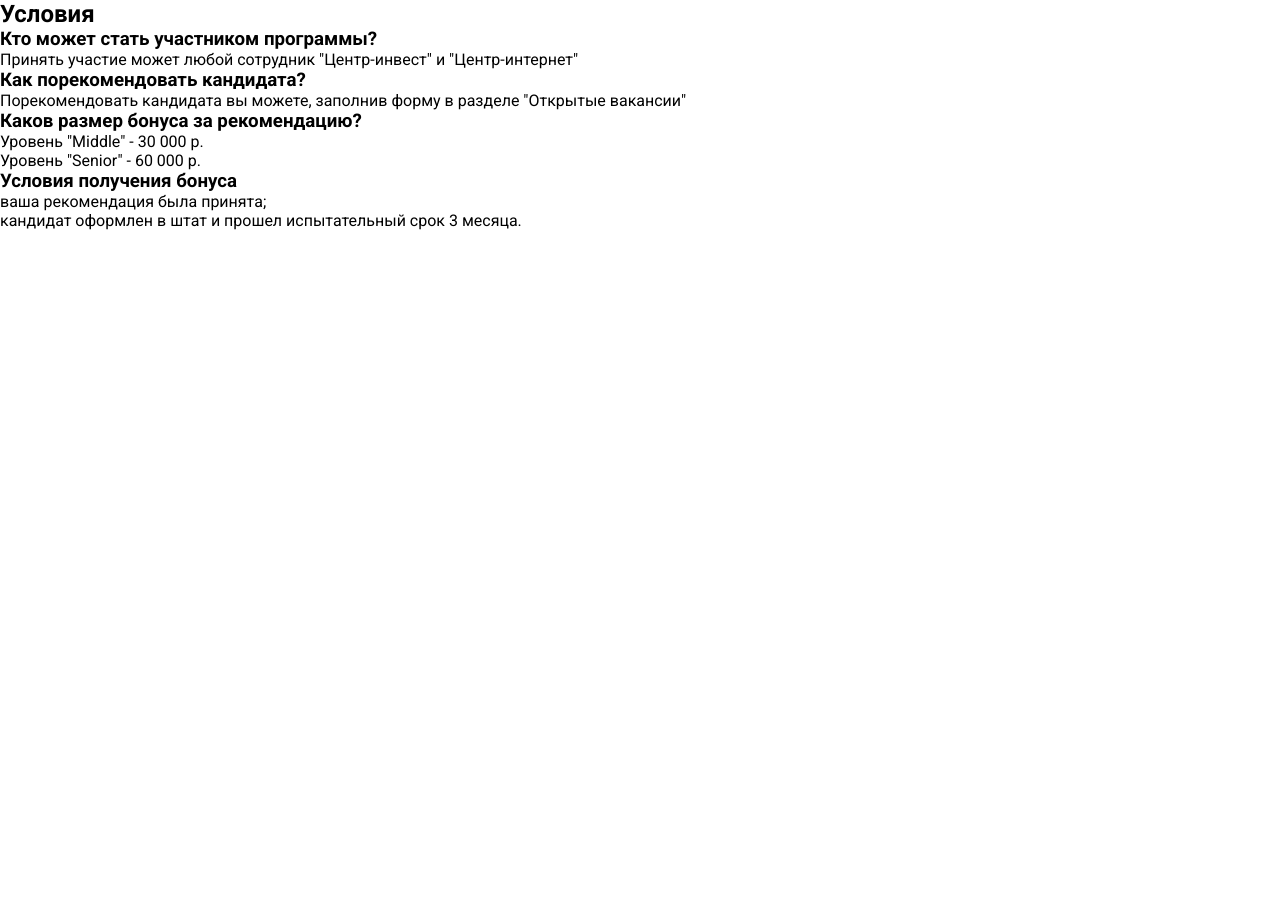
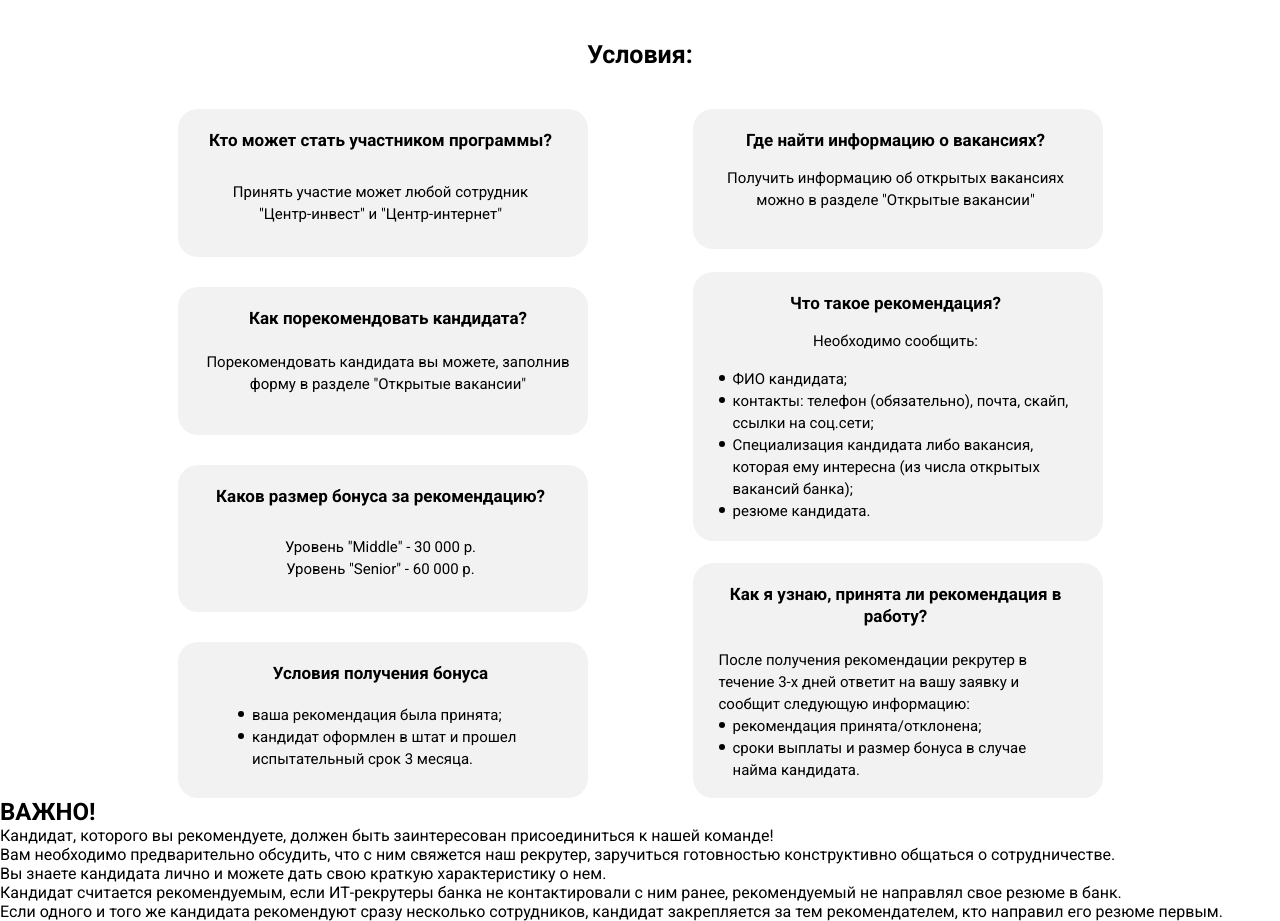
Before and after one commit to Tesla220-1/showroom-work, a website: page src/index.html in a window 1280 px wide. Before the commit the page ends 800 px from the top, so only its background shows below. Drawn offline with Linux system fonts and the light colour scheme.

Commit message:
cards ready

```diff
--- a/src/index.html
+++ b/src/index.html
@@ -10,28 +10,34 @@
 <body>
 
 <section class="terms-of-action">
-    <h2 class="terms-of-action__title">Условия</h2>
+    <div class="container">
+
+        <h2 class="terms-of-action__title">Условия:</h2>
         <div class="terms-of-action__cards">
 
-        <div class="terms-of-action__left-col-cards">
-            <div class="terms-of-action__left-col-item">
+            <div class="terms-of-action__col-cards">
+
+                <div class="terms-of-action__col-item" id="col-item-left-1">
                     <h3 class="terms-of-action__col-title">Кто может стать участником программы?</h3>
                     <div class="terms-of-action__col-text">
-                    Принять участие может любой сотрудник "Центр-инвест" и "Центр-интернет"
+                        Принять участие может любой сотрудник <br> "Центр-инвест" и "Центр-интернет"
                     </div>
                 </div>
-            <div class="terms-of-action__left-col-item">
+
+                <div class="terms-of-action__col-item" id="col-item-left-2">
                     <h3 class="terms-of-action__col-title">Как порекомендовать кандидата?</h3>
                     <div class="terms-of-action__col-text">Порекомендовать кандидата вы можете, заполнив форму в разделе "Открытые вакансии"</div>
                 </div>
-            <div class="terms-of-action__left-col-item">
+
+                <div class="terms-of-action__col-item" id="col-item-left-3">
                     <h3 class="terms-of-action__col-title">Каков размер бонуса за рекомендацию?</h3>
                     <ul class="terms-of-action__col-list">
                         <li class="terms-of-action__col-list-item">Уровень "Middle" - 30 000 р.</li>
                         <li class="terms-of-action__col-list-item">Уровень "Senior" - 60 000 р.</li>
                     </ul>
                 </div>
-            <div class="terms-of-action__left-col-item">
+
+                <div class="terms-of-action__col-item" id="col-item-left-4">
                     <h3 class="terms-of-action__col-title">Условия получения бонуса</h3>
                     <ul class="terms-of-action__col-list">
                         <li class="terms-of-action__col-list-item">
@@ -43,12 +49,81 @@
                     </ul>
                 </div>
             </div>
-        <div class="terms-of-action__right-col-cards">
+
+            <div class="terms-of-action__col-cards">
+
+                <div class="terms-of-action__col-item" id="col-item-right-1">
+                    <h3 class="terms-of-action__col-title">Где найти информацию о вакансиях?</h3>
+                    <div class="terms-of-action__col-text">
+                        Получить информацию об открытых вакансиях можно в разделе "Открытые вакансии"
+                    </div>
+                </div>
+
+                <div class="terms-of-action__col-item  terms-of-action__col-item_mt" id="col-item-right-2">
+                    <h3 class="terms-of-action__col-title">Что такое рекомендация?</h3>
+                    <div class="terms-of-action__col-text">
+                        Необходимо сообщить:
+                    </div>
+                    <ul class="terms-of-action__col-list">
+                        <li class="terms-of-action__col-list-item">
+                            ФИО кандидата;
+                        </li>
+                        <li class="terms-of-action__col-list-item">
+                            контакты: телефон (обязательно), почта, скайп, ссылки на соц.сети;
+                        </li>
+                        <li class="terms-of-action__col-list-item">
+                            Специализация кандидата либо вакансия, которая ему интересна (из числа открытых вакансий банка);
+                        </li>
+                        <li class="terms-of-action__col-list-item">
+                            резюме кандидата.
+                        </li>
+                    </ul>
+                </div>
+
+                <div class="terms-of-action__col-item terms-of-action__col-item_mt" id="col-item-right-3">
+                    <h3 class="terms-of-action__col-title">
+                        Как я узнаю, принята ли рекомендация в работу?
+                    </h3>
+                    <div class="terms-of-action__col-text">
+                        После получения рекомендации рекрутер в течение 3-х дней ответит на вашу заявку и сообщит следующую информацию:
+                    </div>
+                    <ul class="terms-of-action__col-list">
+                        <li class="terms-of-action__col-list-item">
+                            рекомендация принята/отклонена;
+                        </li>
+                        <li class="terms-of-action__col-list-item">
+                            сроки выплаты и размер бонуса в случае найма кандидата.
+                        </li>
+                    </ul>
+                </div>
+
+            </div>
 
         </div>
 
     </div>
 </section>
 
+<section class="important-info">
+    <h2 class="important-info__title">
+        ВАЖНО!
+    </h2>
+    <p class="important-info__strong-text">
+        Кандидат, которого вы рекомендуете, должен быть заинтересован присоединиться к нашей команде!
+    </p>
+    <p class="important-info__strong-text">
+        Вам необходимо предварительно обсудить, что с ним свяжется наш рекрутер, заручиться готовностью конструктивно общаться о сотрудничестве.
+    </p>
+    <p class="important-info__text">
+        Вы знаете кандидата лично и можете дать свою краткую характеристику о нем.
+    </p>
+    <p class="important-info__text">
+        Кандидат считается рекомендуемым, если ИТ-рекрутеры банка не контактировали с ним ранее, рекомендуемый не направлял свое резюме в банк.
+    </p>
+    <p class="important-info__text">
+        Если одного и того же кандидата рекомендуют сразу несколько сотрудников, кандидат закрепляется за тем рекомендателем, кто направил его резюме первым.
+    </p>
+</section>
+
 </body>
 </html>
--- /dev/null
+++ b/src/sass/blocks/_terms-of-action.scss
@@ -0,0 +1,151 @@
+.terms-of-action {
+    margin-top: 40px;
+    &__title {
+        margin: 0;
+        text-align: center;
+        font-size: 25px;
+    }
+    &__cards {
+        margin-top: 40px;
+        display: flex;
+        justify-content: space-between;
+    }
+    &__col-cards {
+        width: 410px;
+        display: flex;
+        flex-direction: column;
+        justify-content: space-between;
+    }
+    &__col-item {
+        background: rgba(128,128,128,0.1);
+        padding: 20px 30px 20px 26px;
+        margin-top: 30px;
+        border-radius: 20px;
+        &_mt {
+            margin-top: 16px;
+        }
+    }
+    &__col-title {
+        margin: 0;
+        font-size: 17px;
+        line-height: 22px;
+        text-align: center;
+    }
+    &__col-text {
+        margin-top: 33px;
+        text-align: center;
+        font-size: 15px;
+        line-height: 22px;
+    }
+    &__col-list {
+        margin: 0;
+        margin-top: 30px;
+        list-style: none;
+    }
+    &__col-list-item {
+        font-size: 15px;
+        line-height: 22px;
+        padding-left: 14px;
+        position: relative;
+        &::before {
+            content: '';
+            display: block;
+            position: absolute;
+            width: 6px;
+            height: 6px;
+            background: black;
+            border-radius: 100%;
+            left: 0;
+            top: 7px;
+        }
+    }
+}
+
+#col-item-left-1 {
+    padding-right: 30px;
+    padding-bottom: 32px;
+    margin-top: 0;
+    .terms-of-action {
+        &__col-text {
+            margin-top: 30px;
+        }
+    }
+}
+
+#col-item-left-2 {
+    padding-right: 15px;
+    padding-bottom: 40px;
+    .terms-of-action {
+        &__col-text {
+            margin-top: 22px;
+        }
+    }
+}
+
+#col-item-left-3 {
+    padding-bottom: 32px;
+    .terms-of-action {
+        &__col-list {
+            margin-top: 29px;
+            display: flex;
+            flex-direction: column;
+            align-items: center;
+        }
+        &__col-list-item {
+            padding-left: 0;
+            &::before {
+                display: none;
+            }
+        }
+    }
+}
+
+#col-item-left-4 {
+    padding-bottom: 28px;
+    .terms-of-action {
+        &__col-list {
+            margin-top: 20px;
+            display: flex;
+            flex-direction: column;
+            align-items: center;
+        }
+        &__col-list-item {
+            width: 285px;
+        }
+    }
+}
+
+#col-item-right-1 {
+    margin-top: 0;
+    padding-bottom: 38px;
+    .terms-of-action {
+        &__col-text {
+            margin-top: 16px;
+        }
+    }
+}
+
+#col-item-right-2 {
+    padding-bottom: 19px;
+    .terms-of-action {
+        &__col-text {
+            margin-top: 16px;
+        }
+        &__col-list {
+            margin-top: 16px;
+        }
+    }
+}
+
+#col-item-right-3 {
+    padding-bottom: 17px;
+    .terms-of-action {
+        &__col-text {
+            text-align: left;
+            margin-top: 22px;
+        }
+        &__col-list {
+            margin-top: 0px;
+        }
+    }
+}
--- a/src/sass/style.scss
+++ b/src/sass/style.scss
@@ -9,6 +9,8 @@
 }
 
 .container {
-    width: 1200px;
+    width: 925px;
     margin: 0 auto;
 }
+
+@import 'blocks/terms-of-action';
```
Also changed, not shown: src/css/style.min.css. Lines whose indentation alone changed are shown as unchanged.
